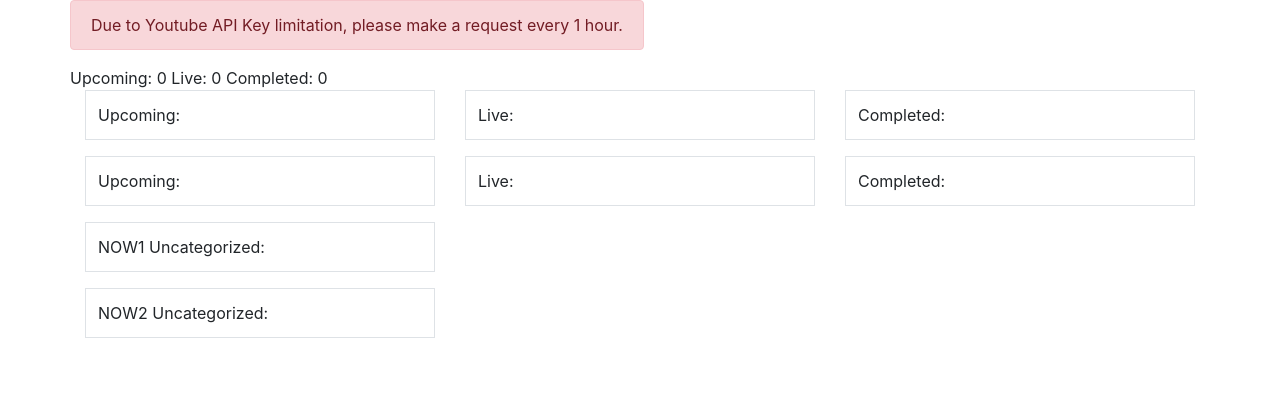
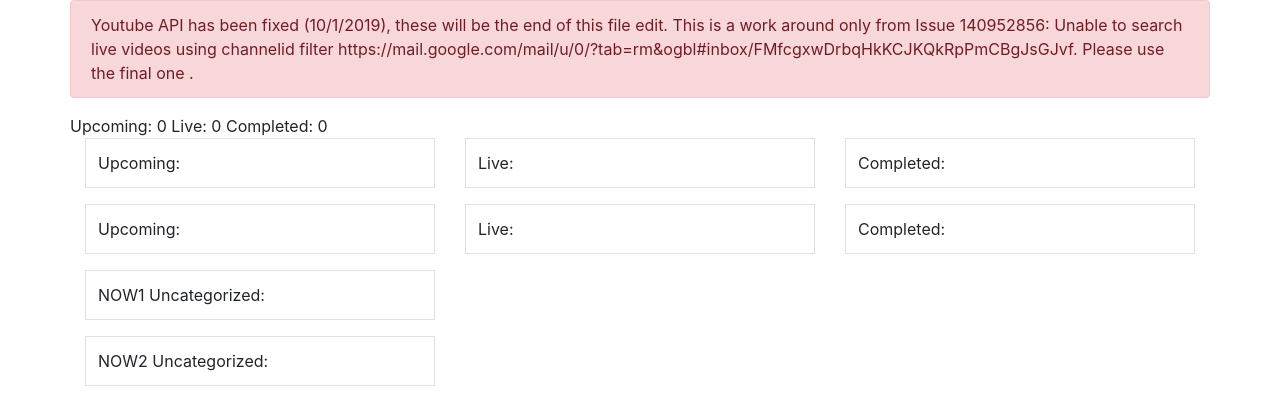
Before and after one commit to jmmalunao/youtube-channel-monitoring, a plain HTML site: page index.html in a window 1280 px wide. Drawn offline with nearby package versions, Linux system fonts and the light colour scheme; no server answers.

Commit message:
End of index.html file
Youtube API has been fixed (10/1/2019), Issue 140952856: Unable to search live videos using channelid filter https://mail.google.com/mail/u/0/?tab=rm&ogbl#inbox/FMfcgxwDrbqHkKCJKQkRpPmCBgJsGJvf.

```diff
--- a/index.html
+++ b/index.html
@@ -21,8 +21,11 @@
     <div class="container">
         <div class="row">
             <div class="col-xs-12">
-                <div class="alert alert-danger" role="alert">Due to Youtube API Key limitation, please make a request
-                    every 1 hour.</div>
+                <div class="alert alert-danger" role="alert">Youtube API has been fixed (10/1/2019), these will be the
+                    end of this file edit. This is a work around only from Issue 140952856: Unable to search live videos
+                    using channelid filter
+                    https://mail.google.com/mail/u/0/?tab=rm&ogbl#inbox/FMfcgxwDrbqHkKCJKQkRpPmCBgJsGJvf. Please use the
+                    final one .</div>
                 <div>
                     Upcoming: <span id="totalUpcoming"></span> Live: <span id="totalLive"></span> Completed:
                     <span id="totalCompleted"></span>
@@ -97,6 +100,11 @@
     </div>
     </div>
     <script>
+        // Youtube API has been fixed (10/1/2019), these will be the
+        // end of this file edit. This is a work around only from Issue 140952856: Unable to search live videos
+        // using channelid filter
+        // https://mail.google.com/mail/u/0/?tab=rm&ogbl#inbox/FMfcgxwDrbqHkKCJKQkRpPmCBgJsGJvf. Please use the
+        // final one .
         $.noConflict();
         jQuery(document).ready(function ($) {
             let youtubeKey = "AIzaSyB0UE7oHOhdFpK1fB0yaCfslLM5EEz5Eok"; // Please change your own key here.
```
